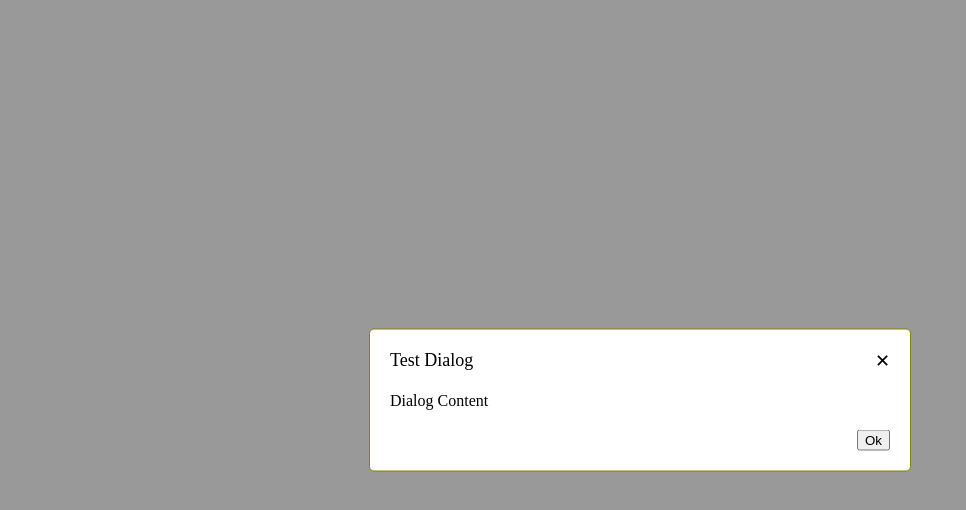
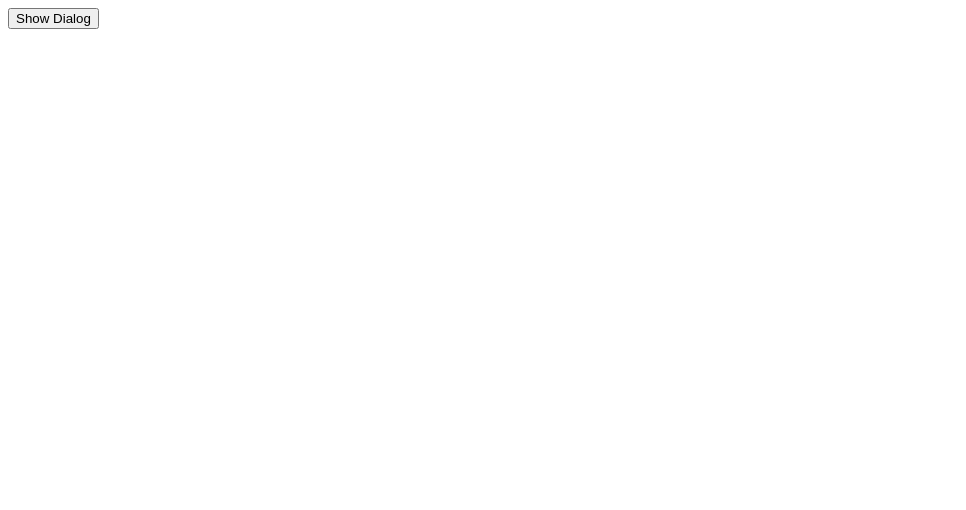
Before and after one commit to Senali-perera/TypeScript_Angular_Assignment, an Angular app in the folder assignment2/: page / in a window 1280 px wide. Shown: the top 510 px of the page, without its empty margins (0-966 px from the left). Built offline with nearby package versions, Linux system fonts and the light colour scheme.

Commit message:
Added the trigger for Dialog component and removed the old test cases

```diff
--- a/assignment2/src/app/app.component.html
+++ b/assignment2/src/app/app.component.html
@@ -1 +1,2 @@
-<app-dialog title="Test Dialog"/>
+<app-dialog *ngIf="isDialogOpen" title="Test Dialog"/>
+<button (click)="openDialog()">Show Dialog</button>
--- a/assignment2/src/app/app.component.ts
+++ b/assignment2/src/app/app.component.ts
@@ -1,6 +1,6 @@
-import { Component } from '@angular/core';
-import { CommonModule } from '@angular/common';
-import { RouterOutlet } from '@angular/router';
+import {Component} from '@angular/core';
+import {CommonModule} from '@angular/common';
+import {RouterOutlet} from '@angular/router';
 import {DialogComponent} from "./components/dialog/dialog.component";
 
 @Component({
@@ -11,5 +11,9 @@ import {DialogComponent} from "./components/dialog/dialog.component";
   styleUrl: './app.component.css'
 })
 export class AppComponent {
-  title = 'assignment2';
+  isDialogOpen: boolean = false;
+
+  openDialog(): void {
+    this.isDialogOpen = true;
+  }
 }
--- a/assignment2/src/app/components/dialog/dialog.component.ts
+++ b/assignment2/src/app/components/dialog/dialog.component.ts
@@ -8,6 +8,7 @@ import {Component, Input} from '@angular/core';
   styleUrl: './dialog.component.css'
 })
 export class DialogComponent {
+
   @Input() title = "Dialog Title";
 
   onOkPressed(): void {
```
Also changed, not shown: 1 other file (tests, documents, lock files or other folders).
